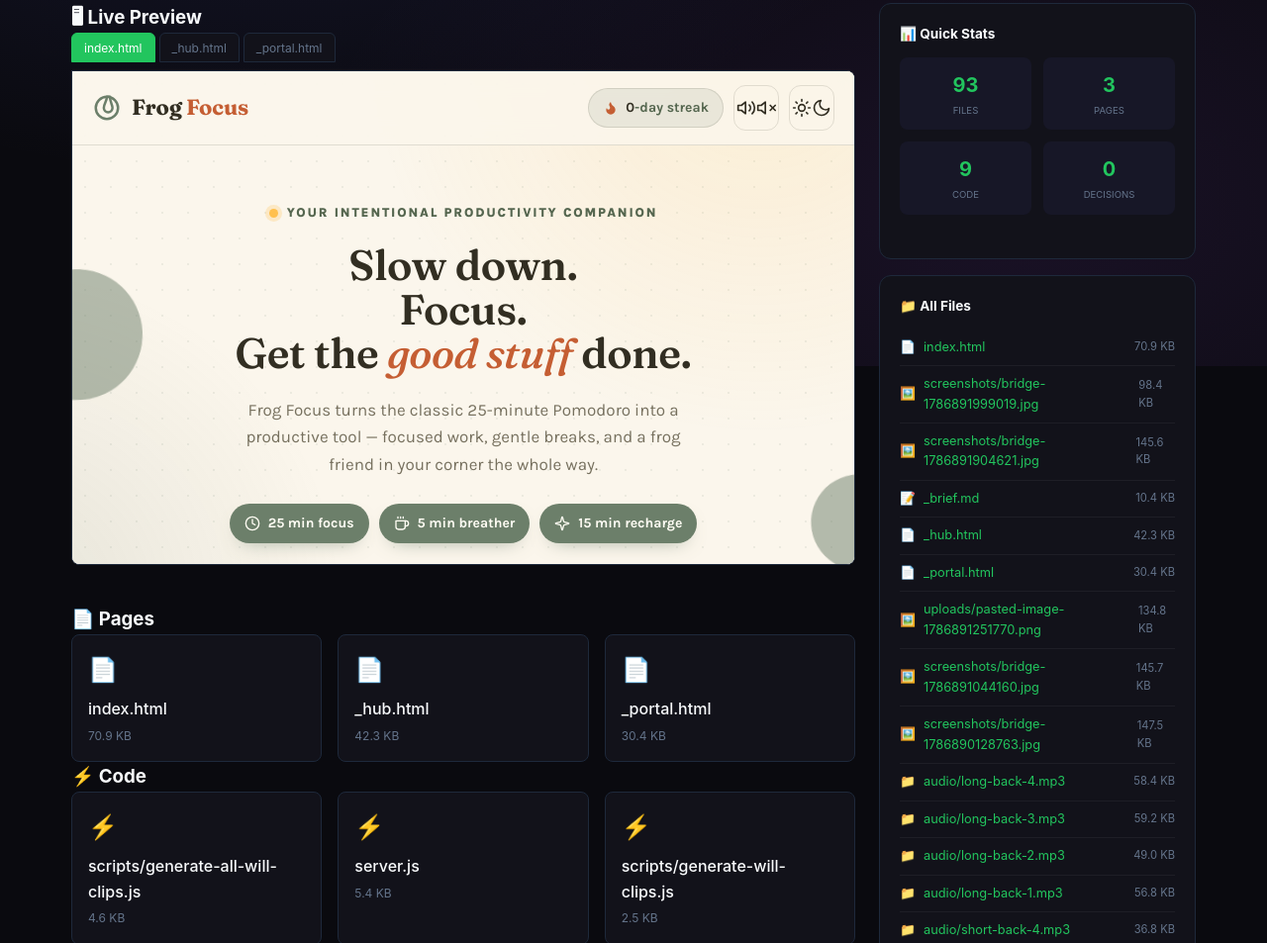
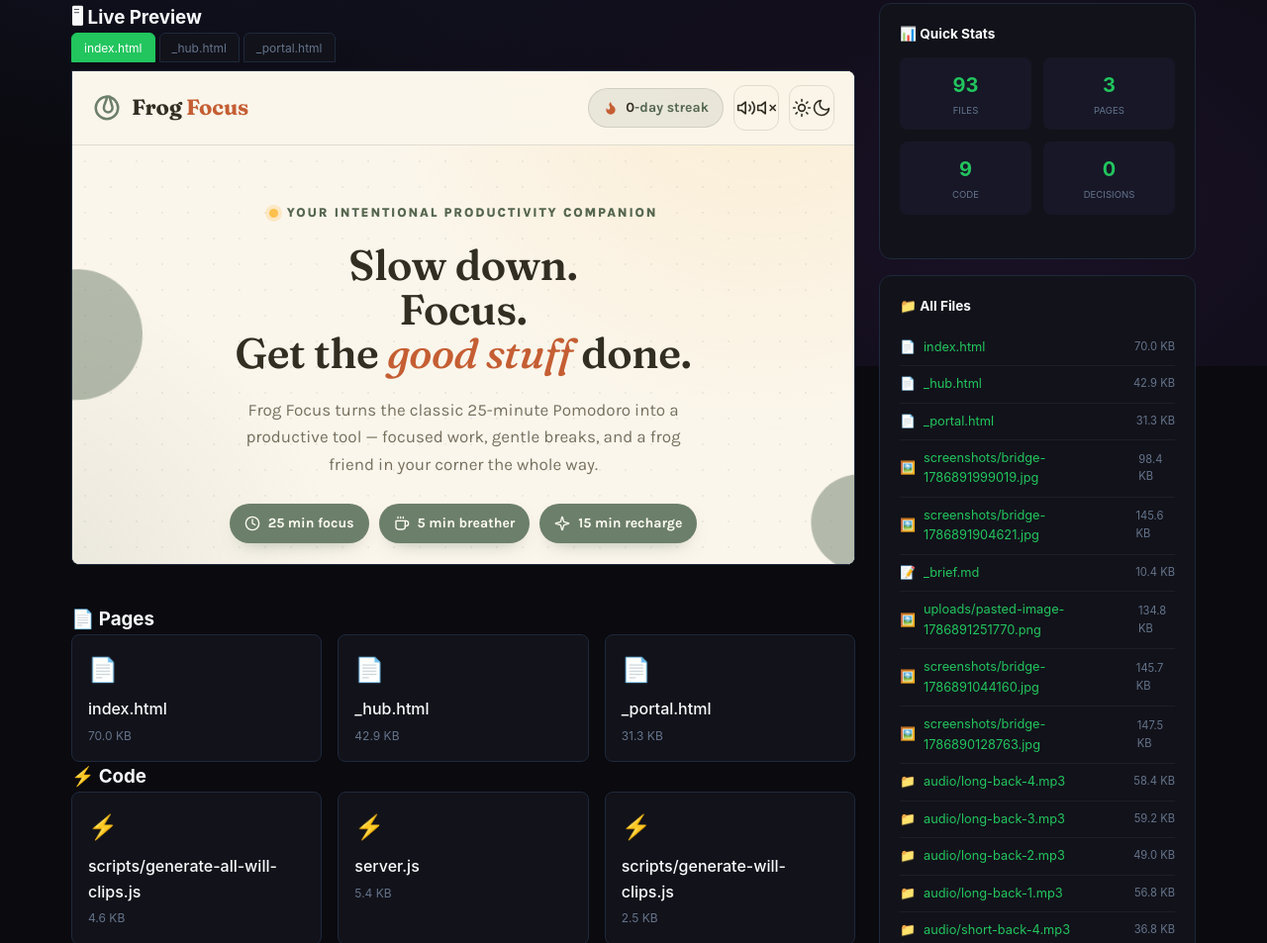
Before and after one commit to FrogF0cus/frogfocus, a website: page _hub.html in a window 1280 px wide. Shown: the part 430-1383 px from the top of the page at 99% size. Drawn offline with Linux system fonts and the light colour scheme.

Commit message:
Edit index.html

```diff
--- a/_hub.html
+++ b/_hub.html
@@ -373,19 +373,19 @@
             <a href="index.html" class="file-card" target="_blank">
               <span class="file-icon">📄</span>
               <span class="file-name">index.html</span>
-              <span class="file-meta">70.9 KB</span>
+              <span class="file-meta">70.0 KB</span>
             </a>
 
             <a href="_hub.html" class="file-card" target="_blank">
               <span class="file-icon">📄</span>
               <span class="file-name">_hub.html</span>
-              <span class="file-meta">42.3 KB</span>
+              <span class="file-meta">42.9 KB</span>
             </a>
 
             <a href="_portal.html" class="file-card" target="_blank">
               <span class="file-icon">📄</span>
               <span class="file-name">_portal.html</span>
-              <span class="file-meta">30.4 KB</span>
+              <span class="file-meta">31.3 KB</span>
             </a>
 
         </div>
@@ -602,7 +602,19 @@
               <li>
                 <span>📄</span>
                 <a href="index.html" target="_blank">index.html</a>
-                <span class="file-size">70.9 KB</span>
+                <span class="file-size">70.0 KB</span>
+              </li>
+
+              <li>
+                <span>📄</span>
+                <a href="_hub.html" target="_blank">_hub.html</a>
+                <span class="file-size">42.9 KB</span>
+              </li>
+
+              <li>
+                <span>📄</span>
+                <a href="_portal.html" target="_blank">_portal.html</a>
+                <span class="file-size">31.3 KB</span>
               </li>
 
               <li>
@@ -621,18 +633,6 @@
                 <span>📝</span>
                 <a href="_brief.md" target="_blank">_brief.md</a>
                 <span class="file-size">10.4 KB</span>
-              </li>
-
-              <li>
-                <span>📄</span>
-                <a href="_hub.html" target="_blank">_hub.html</a>
-                <span class="file-size">42.3 KB</span>
-              </li>
-
-              <li>
-                <span>📄</span>
-                <a href="_portal.html" target="_blank">_portal.html</a>
-                <span class="file-size">30.4 KB</span>
               </li>
 
               <li>
--- a/index.html
+++ b/index.html
@@ -302,9 +302,10 @@ html[data-theme="dark"] .cycle-item{color:#FFD98A;background:rgba(255,192,77,.18
   margin:22px auto 8px;gap:clamp(34px,7vw,72px);
 }
 .constellation .dot{
-  display:block;width:8px;height:8px;border-radius:50%;
-  background:#FFC04D;opacity:.9;
-  box-shadow:0 0 6px rgba(255,192,77,.3);
+  display:block;width:var(--s,8px);height:var(--s,8px);min-width:5px;min-height:5px;
+  border-radius:50%;flex-shrink:0;
+  background:var(--d,#FFC04D);opacity:.9;
+  box-shadow:0 0 6px var(--g,rgba(255,192,77,.3));
   animation:dot-twinkle 2.5s ease-in-out infinite;
 }
 @keyframes dot-twinkle{
```
Also changed, not shown: _portal.html (+2 -2 lines).
